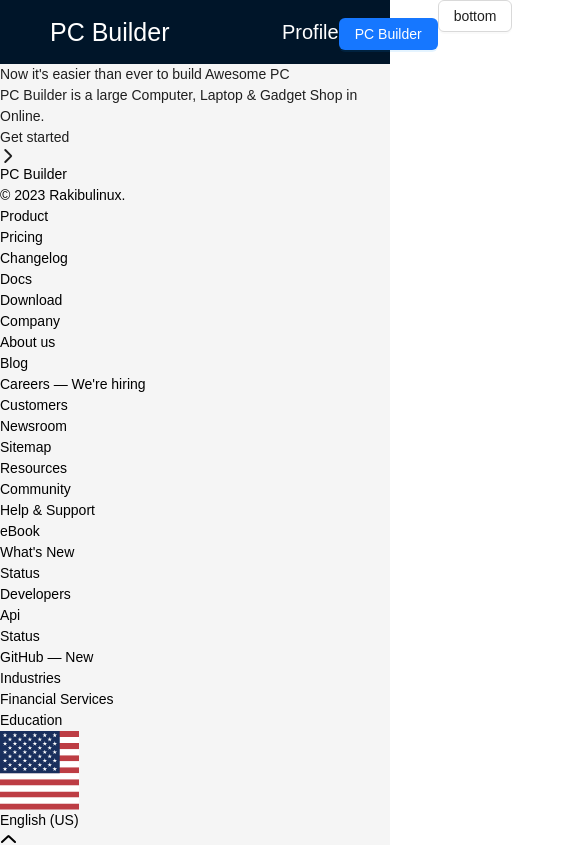
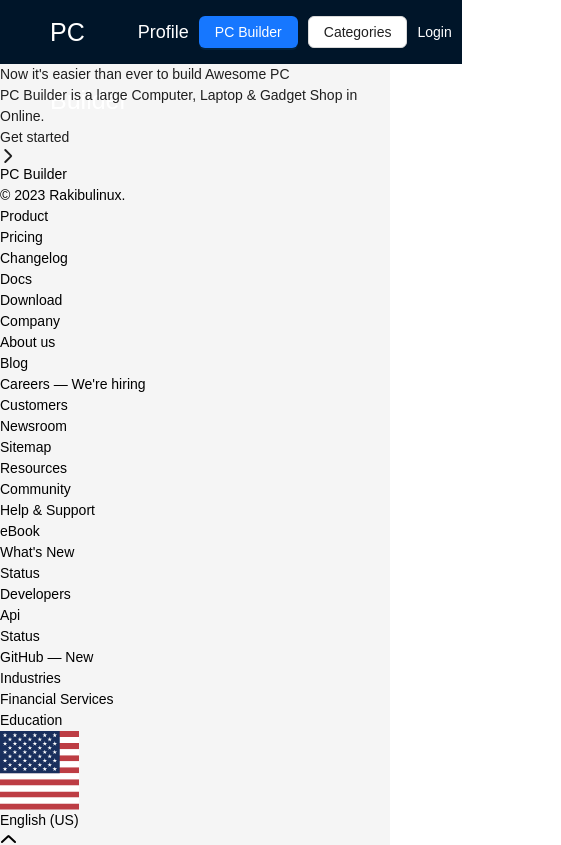
Before and after one commit to rakibulinux/pc-build-test, a Next.js app: page / in a window 390 px wide. Shown: the top 845 px of the page, 561 px wide, since content can reach past the window. Built offline with nearby package versions, Linux system fonts and the light colour scheme; no server answers.

Commit message:
[Done] Navbar Responsive

```diff
--- a/src/components/Dropdown.js
+++ b/src/components/Dropdown.js
@@ -1,40 +1,61 @@
 import { Button, Dropdown } from "antd";
+import Link from "next/link";
 import React from "react";
 const items = [
   {
     key: "1",
     label: (
-      <a
-        target="_blank"
-        rel="noopener noreferrer"
-        href="https://www.antgroup.com"
-      >
-        1st menu item
-      </a>
+      <Link target="_blank" rel="noopener noreferrer" href="/cpu_processor">
+        Cpu Processor
+      </Link>
     ),
   },
   {
     key: "2",
     label: (
-      <a
-        target="_blank"
-        rel="noopener noreferrer"
-        href="https://www.aliyun.com"
-      >
-        2nd menu item
-      </a>
+      <Link target="_blank" rel="noopener noreferrer" href="/motherboard">
+        Motherboard
+      </Link>
     ),
   },
   {
     key: "3",
     label: (
-      <a
-        target="_blank"
-        rel="noopener noreferrer"
-        href="https://www.luohanacademy.com"
-      >
-        3rd menu item
-      </a>
+      <Link target="_blank" rel="noopener noreferrer" href="/ram">
+        Ram
+      </Link>
+    ),
+  },
+  {
+    key: "4",
+    label: (
+      <Link target="_blank" rel="noopener noreferrer" href="/power_supply_unit">
+        Power Supply Unit
+      </Link>
+    ),
+  },
+  {
+    key: "5",
+    label: (
+      <Link target="_blank" rel="noopener noreferrer" href="/storage_device">
+        Storage Device
+      </Link>
+    ),
+  },
+  {
+    key: "6",
+    label: (
+      <Link target="_blank" rel="noopener noreferrer" href="/monitor">
+        Monitor
+      </Link>
+    ),
+  },
+  {
+    key: "7",
+    label: (
+      <Link target="_blank" rel="noopener noreferrer" href="/others">
+        others
+      </Link>
     ),
   },
 ];
@@ -46,7 +67,7 @@
       }}
       placement="bottom"
     >
-      <Button>bottom</Button>
+      <Button>Categories</Button>
     </Dropdown>
   );
 };
--- a/src/components/Navbar.js
+++ b/src/components/Navbar.js
@@ -30,14 +30,14 @@
         theme="dark"
         mode="horizontal"
         style={{
-          width: "20%",
           display: "flex",
-          fontSize: "20px",
-          justifyContent: "space-between",
+          alignItems: "center",
+          gap: "10px",
         }}
       >
         <Link
-          style={{ textDecoration: "none", color: "white" }}
+          className="hidden md:block"
+          style={{ textDecoration: "none", color: "white", fontSize: "18px" }}
           href="/profile"
         >
           <li>Profile</li>
@@ -50,7 +50,7 @@
         </Link>
         <DropdownMenu />
         {session?.user ? (
-          <li>
+          <li className="hidden md:block">
             <Button onClick={() => signOut()} type="primary" danger>
               Logout
             </Button>
```
